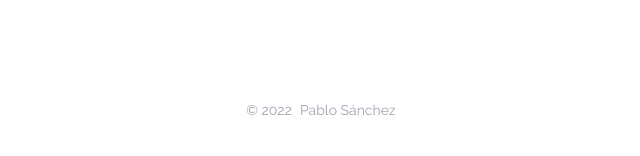
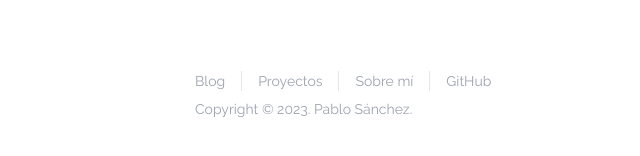
Before and after one commit to pasabaa/ai-image, a React (Vite) app: page / in a window 1280 px wide. Shown: the part 616-772 px from the top of the page, without its empty margins (319-959 px from the left). Built offline with nearby package versions, Linux system fonts and the light colour scheme; no server answers.

Commit message:
fix footer

```diff
--- a/src/components/Footer.jsx
+++ b/src/components/Footer.jsx
@@ -2,8 +2,24 @@ import React from 'react'
 
 export const Footer = () => {
   return (
-    <div className="mt-auto text-center">
-        <p className='text-sm text-gray-400'>© {new Date().getFullYear()}<a className='ml-2' rel='noreferrer noopener' href="https://www.pasabaa.com/">Pablo Sánchez</a></p>
+    <footer className="w-4/12 mx-auto sm:w-full text-gray-400 mt-auto">
+  <div className="flex text-sm">
+    <div className="flex items-center w-full gap-4">
+      <svg className="fill-white" id="Layer_1" width="50" height="50" preserveAspectRatio="xMidYMid meet" data-name="Layer 1" xmlns="http://www.w3.org/2000/svg" viewBox="0 0 634.41 855.64">
+        <path classNameName="cls-1" d="M0,855.64V0H278.82V132.55h-105.13V723.09h105.13v132.55H0Z" />
+        <path classNameName="cls-1" d="M355.6,855.64V0h278.82V132.55h-105.13V723.09h105.13v132.55H355.6Z" />
+      </svg>
+      <div>
+        <div className="flex space-x-4 divide-x">
+          <a href="">Blog</a>
+          <a className="pl-4" href="">Proyectos</a>
+          <a className="pl-4" href="">Sobre mí</a>
+          <a className="pl-4" href="">GitHub</a>
+        </div>
+        <p className="mt-2">Copyright &copy; 2023. Pablo Sánchez.</p>
+      </div>
     </div>
+  </div>
+</footer>
   )
 }
```
